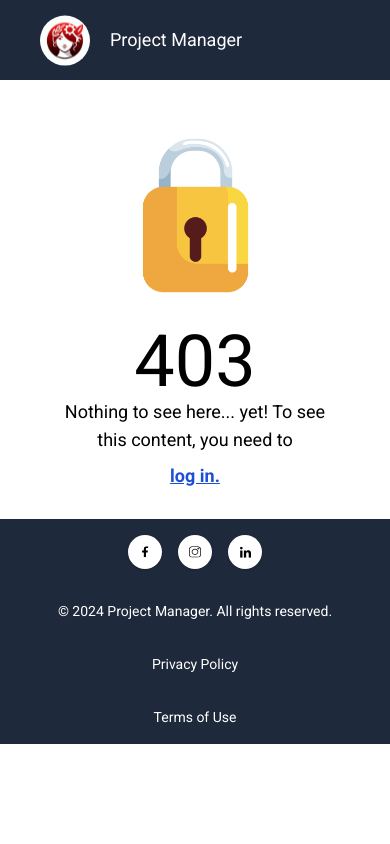
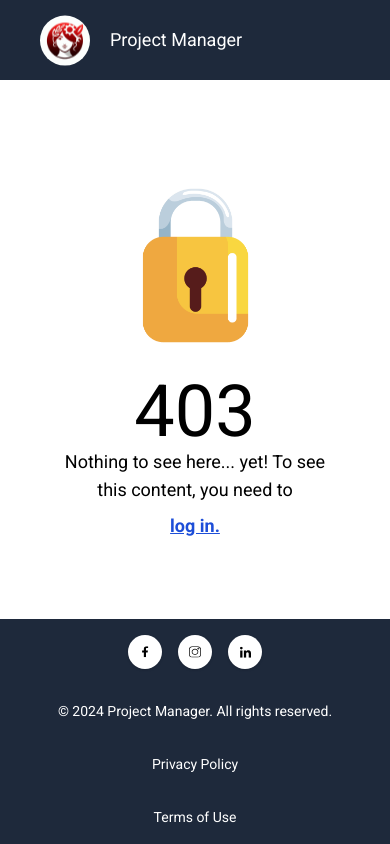
Before and after one commit to MVISHNU-BR/TI-REX-Desafio-02, a React (Vite) app in the folder project-manager/: page /settings in a window 390 px wide. Built offline with nearby package versions, Linux system fonts and the light colour scheme; no server answers.

Commit message:
correcao: responsividade pag 403 e 404
: responsividade pag 403 e 404

```diff
--- a/project-manager/src/pages/Forbidden.tsx
+++ b/project-manager/src/pages/Forbidden.tsx
@@ -4,7 +4,7 @@
 
 export default function Forbidden() {
   return (
-    <>
+    <><div className="w-full h-full min-h-screen flex flex-col justify-between">
          <Header/>
            <div  className="flex items-center justify-center">
              <div className="
@@ -42,6 +42,7 @@
              </div>
            </div>
          <Footer/>
+        </div>
        </>
   );
 }
--- a/project-manager/src/pages/NotFound.tsx
+++ b/project-manager/src/pages/NotFound.tsx
@@ -4,15 +4,16 @@
 
 export default function NotFound() {
   return (
-    <>
+    <><div className="w-full h-full min-h-screen flex flex-col justify-between">
         <Header/>
-        <div  className="flex items-center justify-center">
+          <div  className="flex items-center justify-center ">
             <div className="
               flex flex-col md:flex-row
               items-center
               justify-center
               gap-4 md:gap-8
-            w-[703px] h-[439px] "
+
+            "
               >
               <div>
                   <img src="\src\assets\404.png" alt="Post-it"
@@ -35,6 +36,7 @@
             </div>
           </div>
         <Footer/>
+      </div>
     </>
   );
 }
```
Lines whose indentation alone changed are shown as unchanged.
